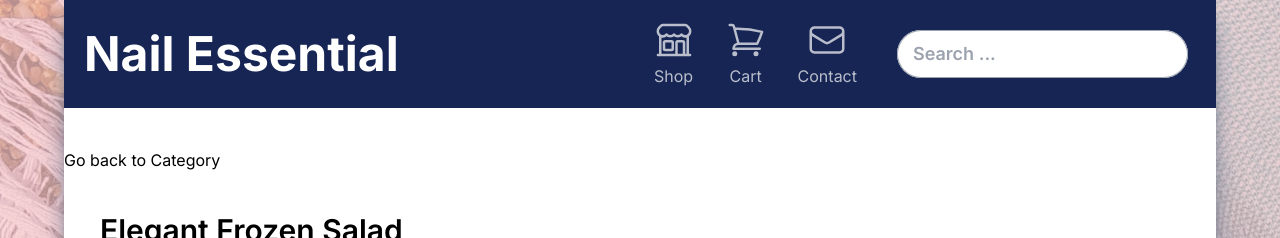
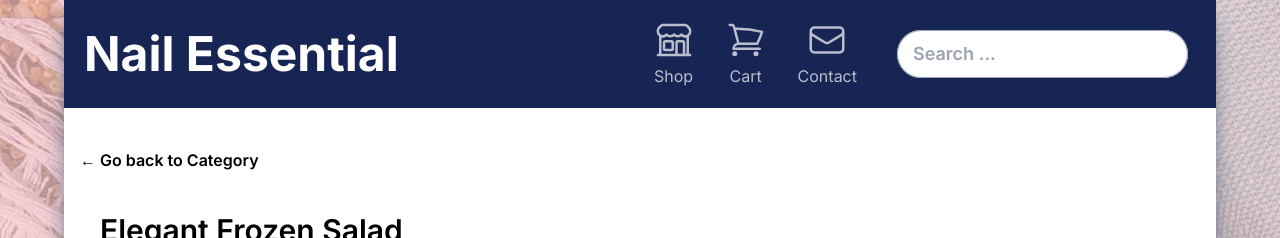
Before and after one commit to ledminh/my-favorite-shop, a Next.js app: page /product/155038 in a window 1280 px wide. Shown: the top 238 px of the page. Built offline with nearby package versions, Linux system fonts and the light colour scheme.

Commit message:
Add CategoryLink to Product page

```diff
--- a/src/app/(content_pages)/product/[product_id]/page.tsx
+++ b/src/app/(content_pages)/product/[product_id]/page.tsx
@@ -1,5 +1,7 @@
 import Section from "@/theme/Section";
 import getProducts from "@/data/products";
+
+import Link from "next/link";
 
 import Gallery from "@/components/product/Gallery";
 import { H2, H3 } from "@/theme/typography";
@@ -8,6 +10,7 @@ import Footer from "@/components/product/Footer";
 
 import { ComponentWithChildren, Product } from "@/types";
 import Variants from "@/components/product/Variants";
+import { Component } from "react";
 
 type Props = {
   params: {
@@ -21,7 +24,9 @@ export default async function ProductPage({ params }: Props) {
   return (
     <>
       {/* HEADER */}
-      <Section>Go back to Category</Section>
+      <Section>
+        <CategoryLink />
+      </Section>
       <Section>
         <Title>
           <H2>{product.name}</H2>
@@ -129,6 +134,18 @@ const SubSection: ComponentWithChildren = ({ children }) => {
 /***********************
  * Components
  */
+
+const CategoryLink = ({}) => {
+  return (
+    <Link
+      className="ml-4 font-semibold border-bottom block border-transparent hover:border-blue-700"
+      href="/"
+    >
+      <span aria-hidden="true"> &larr;</span> Go back to Category
+    </Link>
+  );
+};
+
 const Promotion: ComponentWithChildren = ({ children }) => {
   return (
     <div className="flex items-center justify-center p-2 text-lg font-semibold text-center text-red-500 bg-red-100 border-2 border-red-300 rounded-md">
--- a/src/types.ts
+++ b/src/types.ts
@@ -43,6 +43,7 @@ export type Variant = {
 
 export type Product = {
   id: string;
+  // category: Category;
   link: string;
   name: string;
   price: number;
```
